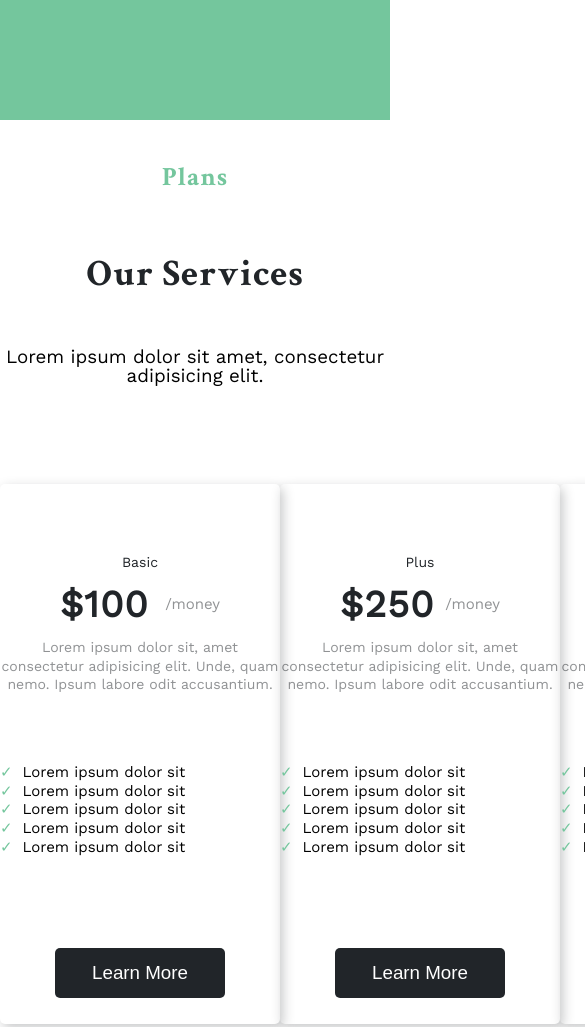
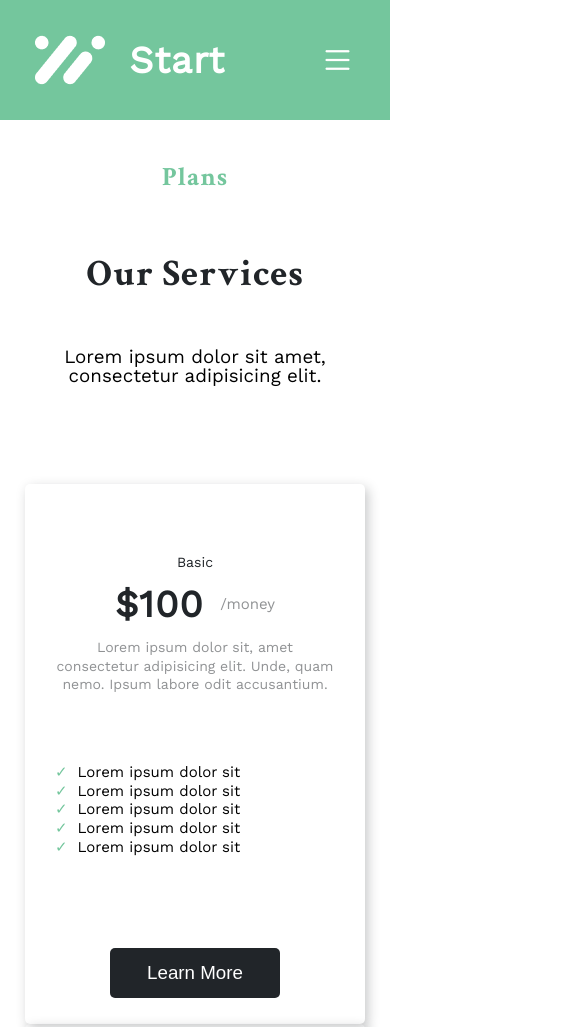
Before and after one commit to RadostinStAtanasov/myFigmaResponsiveDesignProject, a plain HTML site: page plansPage/plans.html in a window 390 px wide. Shown: the top 1027 px of the page, 585 px wide, since content can reach past the window. Drawn offline with nearby package versions, Linux system fonts and the light colour scheme.

Commit message:
plans Page is responsive Done!

```diff
--- a/plansPage/plans.css
+++ b/plansPage/plans.css
@@ -16,6 +16,9 @@
     font-size: 15px;
     line-height: 125%;
 }
+.burger-menu {
+    display: none;
+}
 
 .header-container {
     width: 100%;
@@ -30,18 +33,21 @@
 body {
     margin: 0;
 }
-
-.header-content {
+.site-content {
     width: 1180px;
-
+    /* margin: auto; */
 }
 
 .header-container-content {
+    /* margin: auto; */
     display: flex;
     justify-content: space-between;
+    align-items: center;
 }
 
 .navigation-menu {
+    /* display: flex;
+    justify-content: space-between; */
     width: 390px;
 }
 
@@ -121,6 +127,10 @@ h1 {
 
         /* Card*/
 
+.cards-plan-conteiner {
+    display: flex;
+    justify-content: center;
+}
 
 .card {
     display: flex;
@@ -212,20 +222,18 @@ button {
     border: none;
     font-size: 1.25rem;
     font-weight: 400;
-
-    /* margin-bottom: 45px; */
 }
 
 .container-cards {
     display: flex;
-    justify-content: space-around;
+    justify-content: space-between;
     margin-bottom: 135px;
 }
 
 footer {
     display: flex;
     justify-content: center;
-    width: 100%;
+    /* width: 100%; */
     background-color: var(--color-green-100);
     height: 125px;
 }
@@ -234,7 +242,7 @@ footer {
     display: flex;
     align-items: center;
     justify-content: space-between;
-    width: 1440px;
+    /* width: 1440px; */
 }
 .footer-icons-container {
     display: flex;
@@ -245,3 +253,65 @@ footer {
 .footer-copy-right {
     color: var(--color-white-100);
 }
+
+@media  (max-width: 1200px){
+    .site-content {
+        width: 900px;
+    }
+    .container-cards {
+        width: 1100px;
+        display: flex;
+       justify-content: space-between;
+    }
+}
+
+@media (max-width: 1024px) {
+    .site-content {
+        width: 900px;
+    }
+    .container-cards {
+        width: 900px;
+        display: flex;
+       justify-content: space-between;
+    }
+}
+
+@media (max-width: 900px) {
+    .site-content {
+        width: 500px;
+    }
+
+
+    .container-cards {
+        display: flex;
+        flex-direction: column;
+        align-items: center;
+    }
+
+    .footer-container {
+        display: flex;
+        flex-direction: column;
+        justify-content: center;
+    }
+}
+
+@media (max-width: 700px) {
+    .site-content {
+        width: 320px;
+    }
+
+    .navigation-menu {
+        display: none;
+    }
+
+    .burger-menu {
+        display: inline;
+    }
+
+    .container-cards {
+        width: 100%;
+        display: flex;
+        flex-direction: column;
+        align-items: center;
+    }
+}
--- a/plansPage/plans.html
+++ b/plansPage/plans.html
@@ -12,25 +12,30 @@
     <title>Plans</title>
 </head>
 <body>
-    <header class="header-container">
-        <div class="header-container-content header-content">
+    <header >
+        <div class="header-container">
+
+            <div class="header-container-content site-content">
                 <div class="container-logo">
                     <img src="/imgs/logo sign.png" alt="logo sign">
                     <strong class="logo">Start</strong>
                 </div>
-            <nav class="navigation-menu">
+                <div class="navigation-menu">
                     <ul>
                         <li><a href="/" class="sub-heading">Home</a></li>
                         <li><a href="portfolio" class="sub-heading">Portfolio</a></li>
                         <li><a href="services" class="sub-heading">Services</a></li>
                         <li><a href="contact" class="sub-heading">Contact</a></li>
                     </ul>
-            </nav>
+                </div>
+
+                <img src="/imgs/burger-menu.png" class="burger-menu" alt="burger-menu">
+            </div>
         </div>
     </header>
     <main>
         <section class="plans-container">
-            <div class="plans-conteiner-content">
+            <div class="plans-conteiner-content site-content">
                 <h3>Plans</h3>
                 <h1>Our Services</h1>
                 <p class="sub-text">Lorem ipsum dolor sit amet, consectetur adipisicing elit.</p>
@@ -38,7 +43,7 @@
         </section>
 
         <section class="cards-plan-conteiner">
-            <div class="container-cards">
+            <div class="container-cards site-content">
                 <div class="card">
                     <div class="card-content">
                         <div class="card-head">
@@ -106,7 +111,7 @@
         </section>
     </main>
     <footer>
-        <div class="footer-container">
+        <div class="footer-container site-content">
             <div class="footer-icons-container">
                 <a href=""><svg width="10" height="19" viewBox="0 0 10 19" fill="none" xmlns="http://www.w3.org/2000/svg">
                     <path d="M9.00943 10.6251L9.50902 7.36758H6.38326V5.25323C6.38326 4.3619 6.81978 3.49347 8.21986 3.49347H9.64077V0.719781C9.64077 0.719781 8.3516 0.5 7.1184 0.5C4.54363 0.5 2.86171 2.05982 2.86171 4.88439V7.36758H0V10.6251H2.86171V18.5H6.38326V10.6251H9.00943Z" fill="white"/>
```
Also changed, not shown: imgs/burger-menu.png (added). Lines whose indentation alone changed are shown as unchanged.
